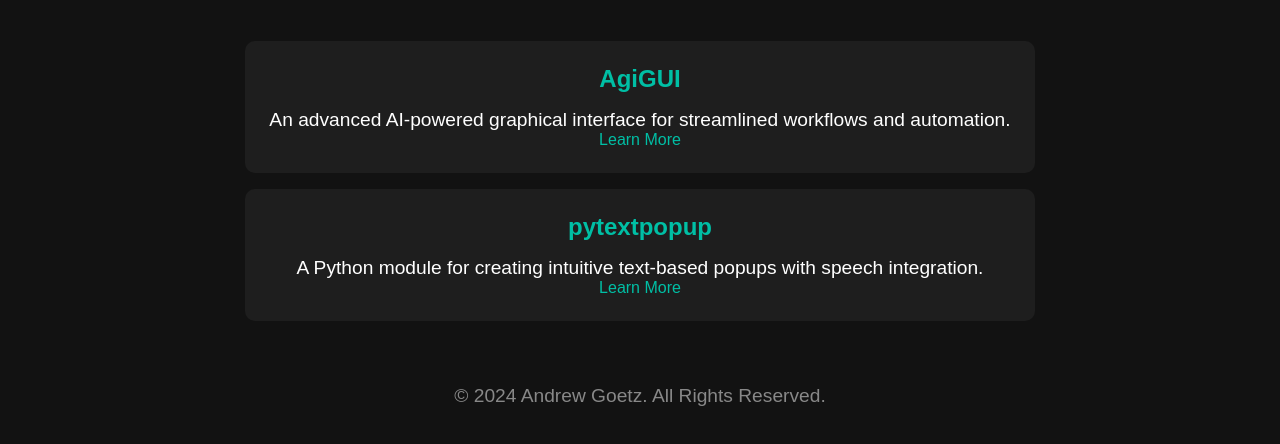
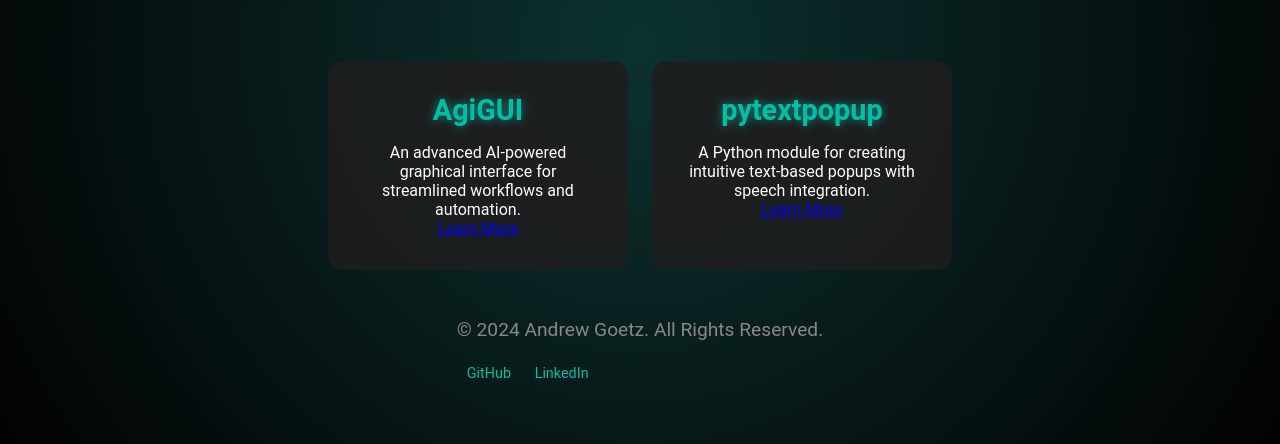
Before and after one commit to erax0r/andrew-goetz.com, a plain HTML site: page index.html in a window 1280 px wide. Shown: the part 356-800 px from the top of the page. Drawn offline with Linux system fonts and the light colour scheme.

Commit message:
Update index.html

```diff
--- a/index.html
+++ b/index.html
@@ -6,31 +6,101 @@
     <meta name="description" content="Andrew Goetz - AI Developer">
     <title>Andrew Goetz | AI Developer</title>
     <style>
+        /* General Styling */
         * {
             margin: 0;
             padding: 0;
             box-sizing: border-box;
-            font-family: 'Arial', sans-serif;
+            font-family: 'Roboto', sans-serif;
         }
 
         body {
-            background-color: #121212;
+            background-color: #0e0e0e;
             color: #ffffff;
             display: flex;
             flex-direction: column;
             align-items: center;
             justify-content: center;
             min-height: 100vh;
+            overflow-x: hidden;
+        }
+
+        /* Floating Particle Background */
+        body::before {
+            content: "";
+            position: absolute;
+            top: 0;
+            left: 0;
+            width: 100%;
+            height: 100%;
+            background: radial-gradient(circle at 50% 50%, rgba(0, 255, 242, 0.15), rgba(0, 0, 0, 0.85));
+            z-index: -2;
+        }
+
+        /* Animated Particles */
+        .particles {
+            position: absolute;
+            top: 0;
+            left: 0;
+            width: 100%;
+            height: 100%;
+            pointer-events: none;
+            overflow: hidden;
+            z-index: -1;
+        }
+
+        .particle {
+            position: absolute;
+            width: 5px;
+            height: 5px;
+            background: #00bfa5;
+            border-radius: 50%;
+            animation: floatUp 6s infinite linear;
+        }
+
+        @keyframes floatUp {
+            0% {
+                transform: translateY(0) scale(0.8);
+                opacity: 1;
+            }
+            100% {
+                transform: translateY(-1500px) scale(0);
+                opacity: 0;
+            }
         }
 
         header {
             text-align: center;
             margin-bottom: 2rem;
+            animation: fadeInHeader 2s ease-in-out forwards;
+        }
+
+        @keyframes fadeInHeader {
+            0% {
+                opacity: 0;
+                transform: translateY(-50px);
+            }
+            100% {
+                opacity: 1;
+                transform: translateY(0);
+            }
         }
 
         h1 {
-            font-size: 3rem;
-            font-weight: 700;
+            font-size: 3.5rem;
+            font-weight: 800;
+            color: #00bfa5;
+            text-shadow: 0px 0px 15px rgba(0, 191, 165, 0.75);
+            animation: pulseGlow 2s infinite ease-in-out;
+        }
+
+        @keyframes pulseGlow {
+            0%, 100% {
+                text-shadow: 0px 0px 15px rgba(0, 191, 165, 0.75);
+            }
+            50% {
+                text-shadow: 0px 0px 25px rgba(0, 191, 165, 1);
+            }
         }
 
         p {
@@ -43,46 +113,100 @@
             width: 150px;
             height: 150px;
             margin: 1rem auto;
+            transition: transform 0.6s ease;
+            box-shadow: 0 0 20px rgba(0, 255, 242, 0.5);
         }
 
+        .avatar:hover {
+            transform: scale(1.2) rotate(360deg);
+        }
+
+        /* Project Cards */
         .projects {
             margin-top: 2rem;
+            display: flex;
+            gap: 1.5rem;
+            justify-content: center;
+            flex-wrap: wrap;
+            opacity: 0;
+            animation: fadeInProjects 3s ease-in-out forwards;
         }
 
         .project {
-            background-color: #1e1e1e;
-            padding: 1.5rem;
-            border-radius: 10px;
-            margin: 1rem 0;
+            background-color: rgba(30, 30, 30, 0.9);
+            padding: 2rem;
+            border-radius: 15px;
+            width: 300px;
             text-align: center;
-            transition: transform 0.3s ease;
+            transition: transform 0.3s ease-in-out, box-shadow 0.3s ease;
+            position: relative;
         }
 
         .project:hover {
-            transform: scale(1.05);
+            transform: scale(1.05) translateY(-10px);
+            box-shadow: 0px 0px 25px rgba(0, 191, 165, 0.7);
         }
 
         .project h2 {
+            font-size: 1.8rem;
             color: #00bfa5;
+            text-shadow: 0 0 10px rgba(0, 255, 242, 0.5);
+        }
+
+        .project p {
+            margin-top: 1rem;
+            font-size: 1rem;
         }
 
         footer {
             margin-top: 2rem;
             color: #888;
             font-size: 0.9rem;
+            animation: fadeInFooter 3.5s ease-in-out forwards;
         }
 
-        a {
+        .social-links {
+            margin-top: 1.5rem;
+        }
+
+        .social-links a {
+            margin: 0 10px;
             color: #00bfa5;
             text-decoration: none;
+            transition: transform 0.3s ease;
         }
 
-        a:hover {
-            text-decoration: underline;
+        .social-links a:hover {
+            transform: scale(1.2);
         }
+
+        /* Keyframe Animations */
+        @keyframes fadeInProjects {
+            0% {
+                opacity: 0;
+                transform: translateY(50px);
+            }
+            100% {
+                opacity: 1;
+                transform: translateY(0);
+            }
+        }
+
+        @keyframes fadeInFooter {
+            0% {
+                opacity: 0;
+            }
+            100% {
+                opacity: 1;
+            }
+        }
+
     </style>
 </head>
 <body>
+
+<!-- Floating Particle Effect -->
+<div class="particles"></div>
 
 <header>
     <img src="https://avatars.githubusercontent.com/u/8998358?s=400&u=fa784999fd34e27a6d430477d4981aa7e7bd2e00&v=4" alt="Andrew Goetz" class="avatar">
@@ -94,18 +218,50 @@
     <div class="project">
         <h2>AgiGUI</h2>
         <p>An advanced AI-powered graphical interface for streamlined workflows and automation.</p>
-        <a href="#">Learn More</a>
+        <a href="https://github.com/erax0r" target="_blank">Learn More</a>
     </div>
     <div class="project">
         <h2>pytextpopup</h2>
         <p>A Python module for creating intuitive text-based popups with speech integration.</p>
-        <a href="#">Learn More</a>
+        <a href="https://github.com/erax0r" target="_blank">Learn More</a>
     </div>
 </main>
 
 <footer>
     <p>&copy; 2024 Andrew Goetz. All Rights Reserved.</p>
+    <div class="social-links">
+        <a href="https://github.com/erax0r" target="_blank">GitHub</a>
+        <a href="https://www.linkedin.com/in/andrewgoetz/" target="_blank">LinkedIn</a>
+    </div>
 </footer>
+
+<!-- JavaScript to dynamically generate particle animation -->
+<script>
+    const particleCount = 100;
+    const particleContainer = document.querySelector('.particles');
+
+    function createParticle() {
+        const particle = document.createElement('div');
+        particle.classList.add('particle');
+        const size = Math.random() * 5 + 1;
+        particle.style.width = `${size}px`;
+        particle.style.height = `${size}px`;
+        particle.style.left = `${Math.random() * 100}vw`;
+        particle.style.animationDuration = `${Math.random() * 4 + 4}s`;
+        particleContainer.appendChild(particle);
+
+        // Remove particle after animation
+        setTimeout(() => {
+            particle.remove();
+        }, 8000);
+    }
+
+    for (let i = 0; i < particleCount; i++) {
+        createParticle();
+    }
+
+    setInterval(createParticle, 1000);
+</script>
 
 </body>
 </html>
```
